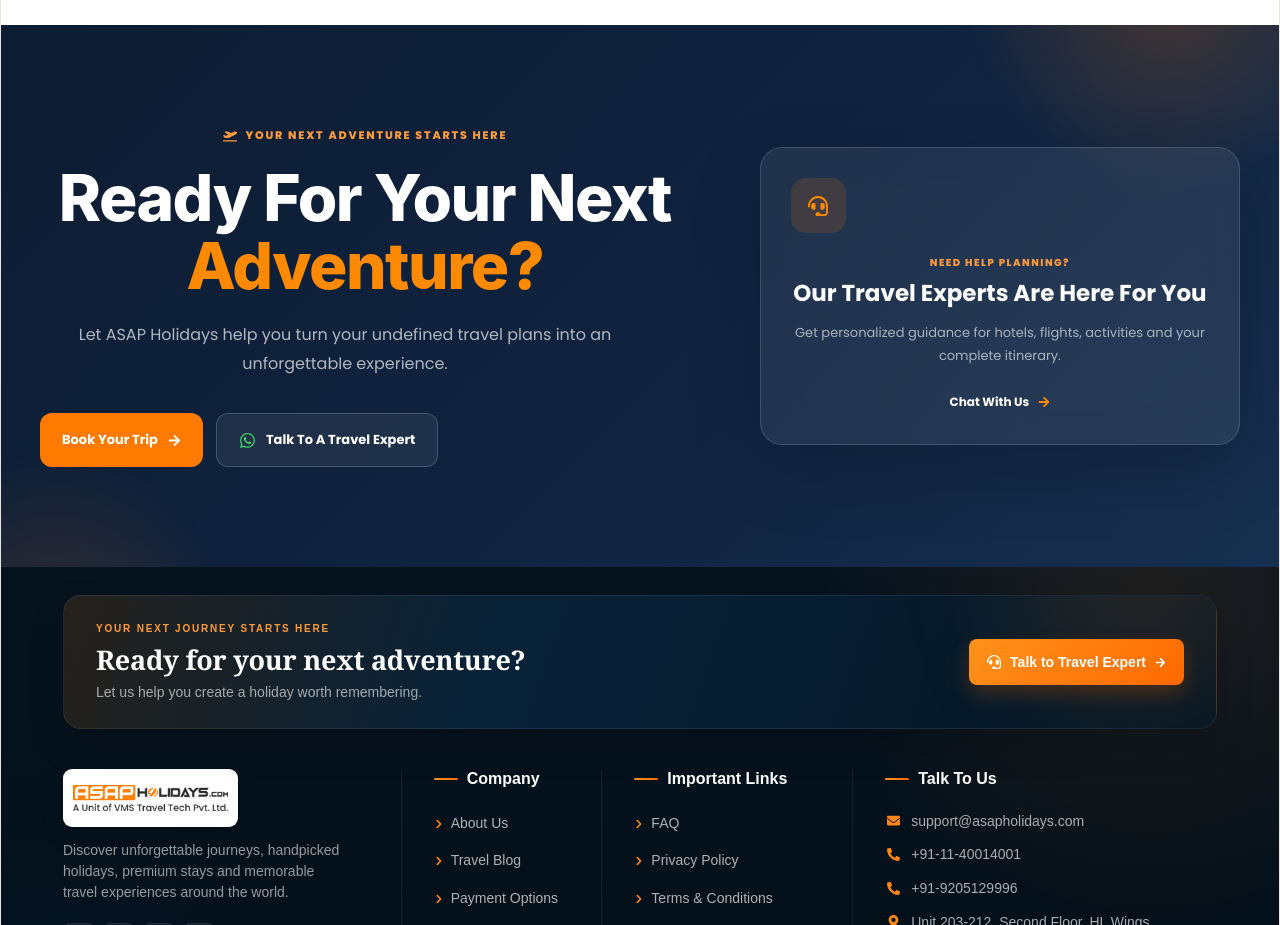
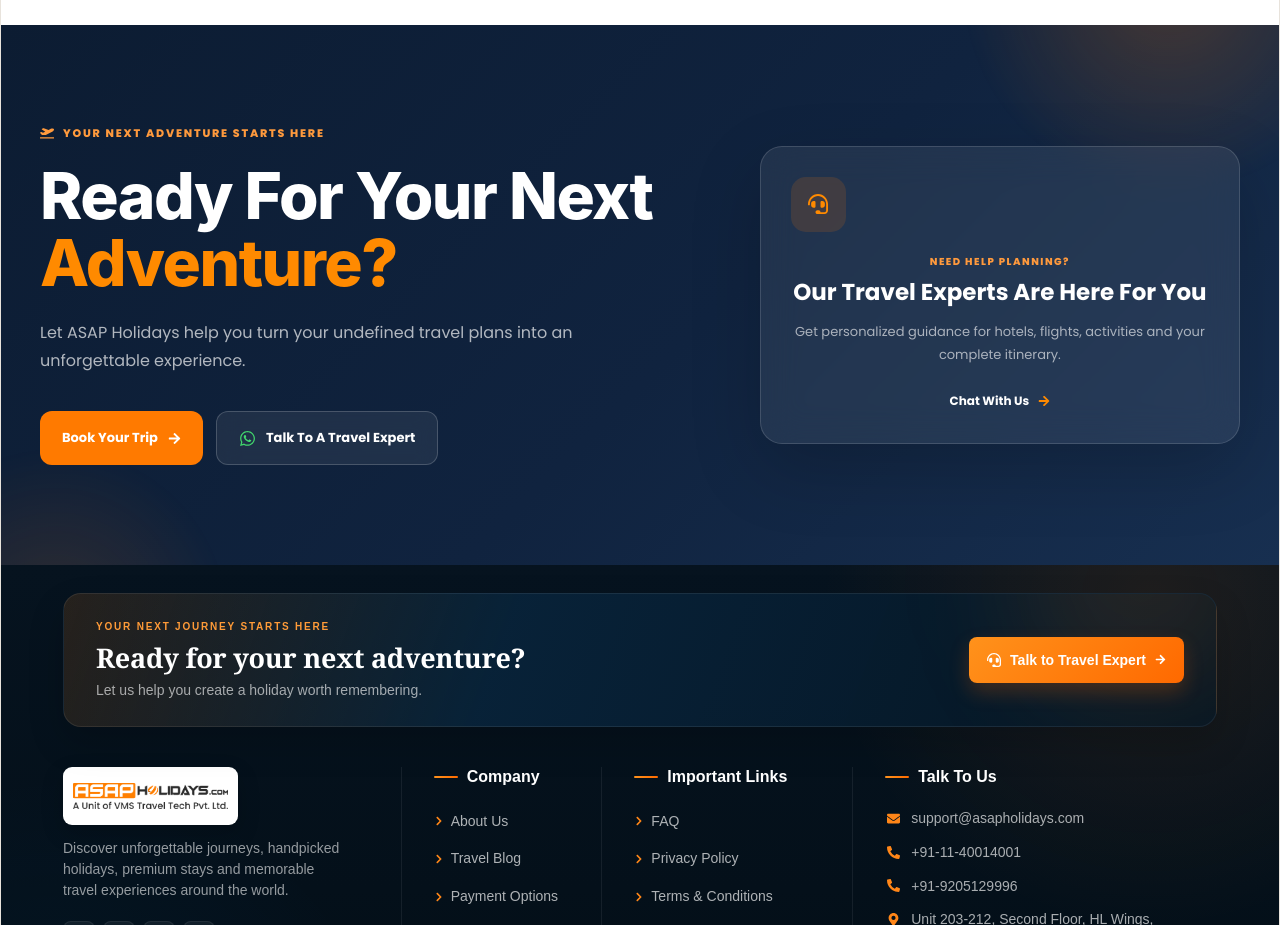
Before and after one commit to sajan-kr/asap-holiday, a React (Vite) app: page /destination/andaman in a window 1280 px wide. Shown: the part 5460-6385 px from the top of the page. Built offline with nearby package versions, Linux system fonts and the light colour scheme; no server answers; what country-state-city would draw is missing.

Commit message:
working destination cta css file updated

```diff
--- a/src/components/DestinationCTA.css
+++ b/src/components/DestinationCTA.css
@@ -98,7 +98,7 @@
 /* Eyebrow */
 
 .destination-cta__eyebrow {
-  display: inline-flex;
+  display: flex;
   align-items: center;
 
   gap: 9px;
@@ -132,6 +132,7 @@
   letter-spacing: -1.5px;
 
   font-weight: 800;
+  text-align: start;
 }
 
 .destination-cta__content h2 span {
@@ -151,6 +152,7 @@
   font-size: 16px;
 
   line-height: 1.8;
+  text-align: start;
 }
 
 
```
